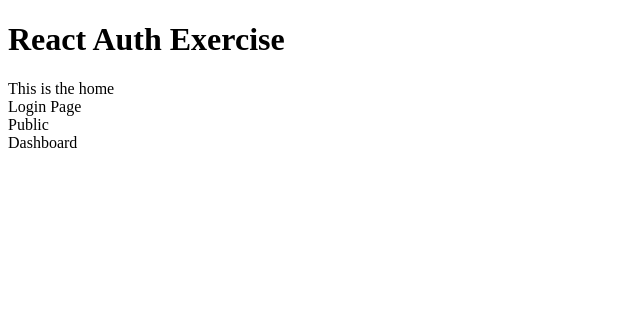
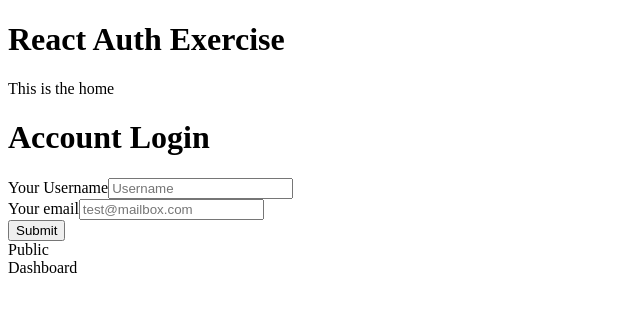
Before and after one commit to PatrickS83/react-authentification, a React app: page /login in a window 1280 px wide. Shown: the top 312 px of the page, without its empty margins (0-640 px from the left). Built offline with nearby package versions, Linux system fonts and the light colour scheme; the HTML template or start-up script is replaced by a standard one.

Commit message:
add login form

```diff
--- a/src/components/Login.js
+++ b/src/components/Login.js
@@ -3,6 +3,29 @@ import PropTypes from 'prop-types';
 
 export default class Login extends Component {
   render() {
-    return <div>Login Page</div>;
+    return (
+      <form>
+        <h1>Account Login</h1>
+        <div className="twelve columns">
+          <label htmlFor="username">Your Username</label>
+          <input
+            className="u-full-width"
+            type="email"
+            placeholder="Username"
+            id="username"
+          />
+        </div>
+        <div className="twelve columns">
+          <label htmlFor="email">Your email</label>
+          <input
+            className="u-full-width"
+            type="email"
+            placeholder="test@mailbox.com"
+            id="email"
+          />
+        </div>
+        <input className="button-primary" type="submit" value="Submit" />
+      </form>
+    );
   }
 }
```
Also changed, not shown: 1 other file (tests, documents, lock files or other folders).
